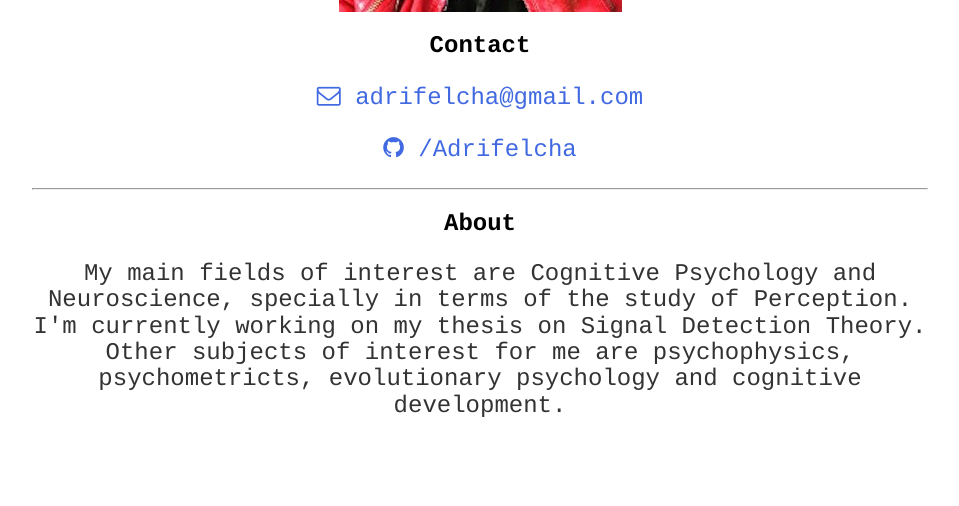
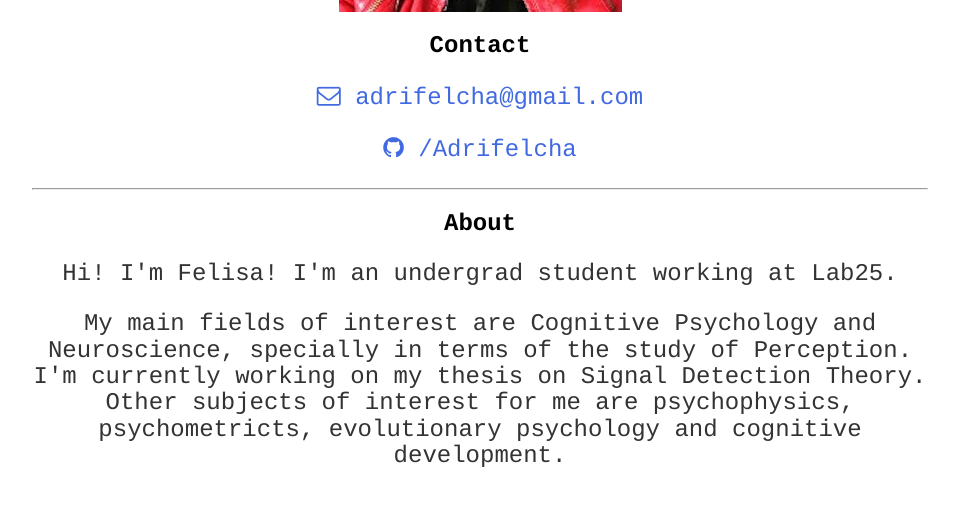
Before and after one commit to BouzasLab25/bouzaslab25.github.io, a Jekyll site: the page built from people/felisa.html, in a window 1280 px wide and 900 px high, scrolled down 623 px. Shown: the top 506 px of the window, without its empty margins (160-1119 px from the left). Built offline with Jekyll 4.4.1, drawn with Linux system fonts in a browser that asks for light colours.

Commit message:
Update felisa.html

```diff
--- a/people/felisa.html
+++ b/people/felisa.html
@@ -19,4 +19,6 @@ title: Lab25 Felisa
 <hr>
  <h2>About</h2>
 
- <p> My main fields of interest are Cognitive Psychology and Neuroscience, specially in terms of the study of Perception. I'm currently working on my thesis on Signal Detection Theory.  Other subjects of interest for me are psychophysics, psychometricts, evolutionary psychology and cognitive development. </p>
+<p> Hi! I'm Felisa! I'm an undergrad student working at Lab25.</p>
+
+<p> My main fields of interest are Cognitive Psychology and Neuroscience, specially in terms of the study of Perception. I'm currently working on my thesis on Signal Detection Theory.  Other subjects of interest for me are psychophysics, psychometricts, evolutionary psychology and cognitive development. </p>
```
